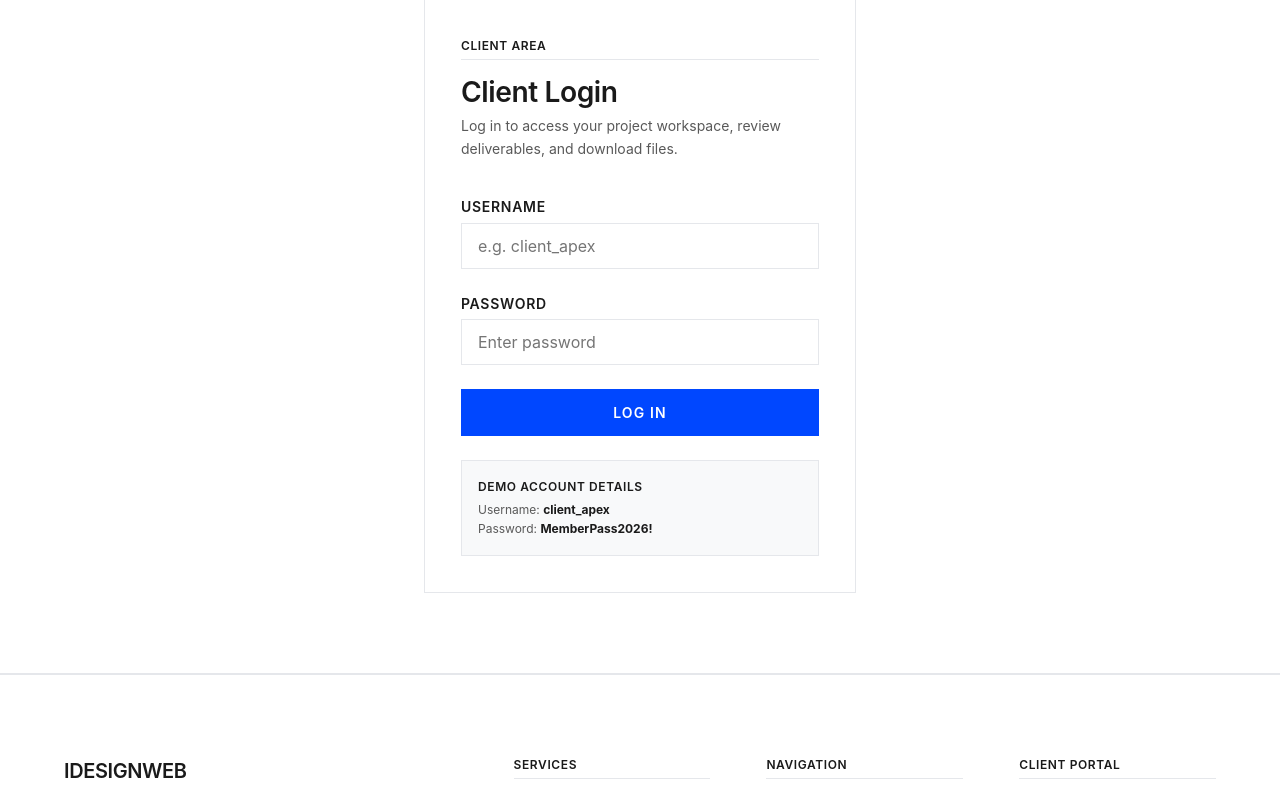
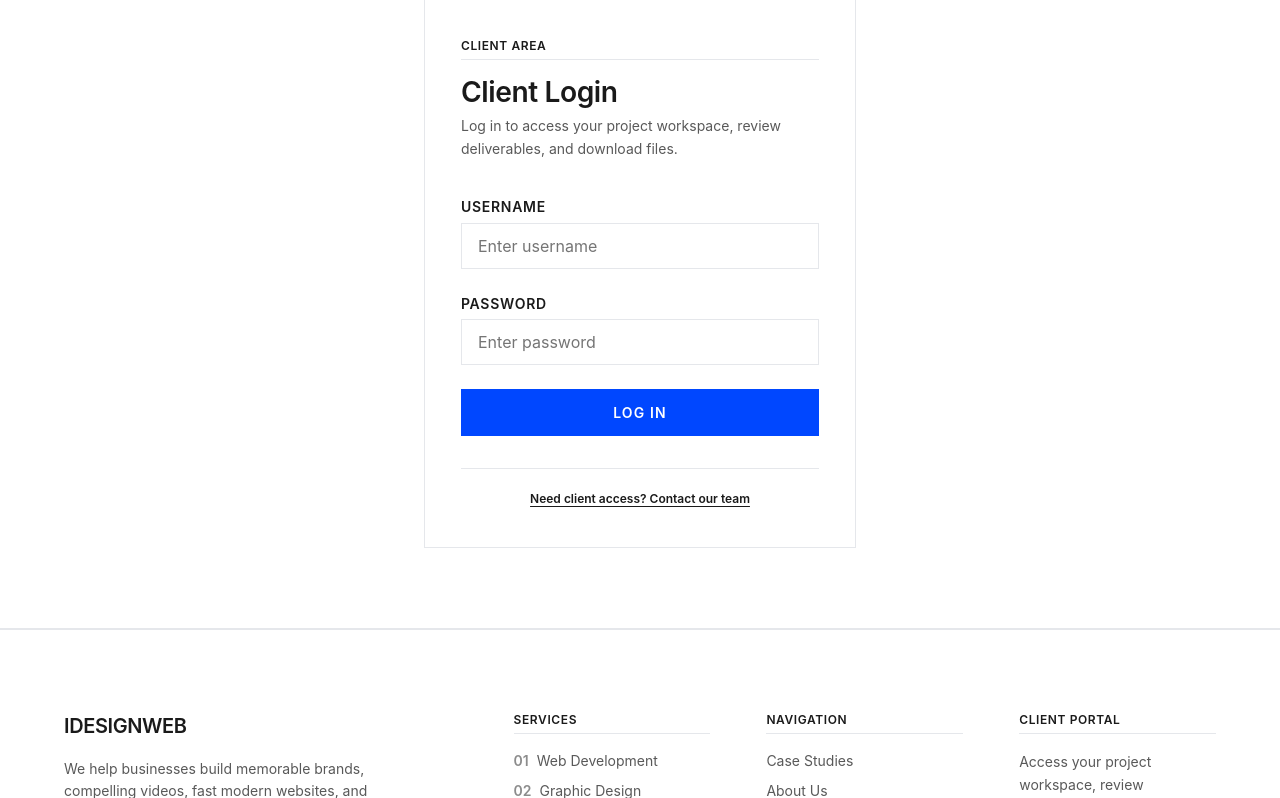
Before and after one commit to vincent0-ai/idesignweb, a Django app: page /login/ in a window 1280 px wide. Shown: the part 149-947 px from the top of the page. Run offline with Django 5.2, Linux system fonts and the light colour scheme.

Commit message:
Remove hardcoded credentials box from login page and make seed passwords configurable

```diff
--- a/apps/core/management/commands/seed_data.py
+++ b/apps/core/management/commands/seed_data.py
@@ -502,20 +502,22 @@ class Command(BaseCommand):
         # 8. Seed SQLite Demo Users
         self.stdout.write('Seeding SQLite authentication users...')
         if not User.objects.filter(username='client_apex').exists():
+            client_pass = os.getenv('CLIENT_INITIAL_PASSWORD', 'MemberPass2026!')
             User.objects.create_user(
                 username='client_apex',
                 email='client@apex.com',
-                password='MemberPass2026!',
+                password=client_pass,
                 first_name='Apex',
                 last_name='Corporation'
             )
             self.stdout.write('Created client user: client_apex')
 
         if not User.objects.filter(username='admin').exists():
+            admin_pass = os.getenv('ADMIN_INITIAL_PASSWORD', 'AdminPass2026!')
             User.objects.create_superuser(
                 username='admin',
                 email='admin@idesignweb.com',
-                password='AdminPass2026!'
+                password=admin_pass
             )
             self.stdout.write('Created admin user: admin')
 
--- a/templates/portal/login.html
+++ b/templates/portal/login.html
@@ -22,7 +22,7 @@
 
         <div class="form-group">
           <label for="username" class="form-label">Username</label>
-          <input type="text" id="username" name="username" class="form-input" required autocomplete="username" placeholder="e.g. client_apex">
+          <input type="text" id="username" name="username" class="form-input" required autocomplete="username" placeholder="Enter username">
         </div>
 
         <div class="form-group">
@@ -30,18 +30,15 @@
           <input type="password" id="password" name="password" class="form-input" required autocomplete="current-password" placeholder="Enter password">
         </div>
 
-        <button type="submit" class="btn btn-primary btn-block" style="margin-bottom: var(--space-lg);">
+        <button type="submit" class="btn btn-primary btn-block" style="margin-bottom: var(--space-md);">
           Log In
         </button>
       </form>
 
-      <!-- Demonstration Credentials Box -->
-      <div style="background-color: var(--bg-surface); border: 1px solid var(--border-hairline); padding: var(--space-md);">
-        <div class="form-label" style="font-size: var(--text-tiny);">Demo Account Details</div>
-        <div style="font-size: var(--text-tiny); color: var(--text-muted);">
-          <div>Username: <span style="color: var(--text-main); font-weight: bold;">client_apex</span></div>
-          <div>Password: <span style="color: var(--text-main); font-weight: bold;">MemberPass2026!</span></div>
-        </div>
+      <div style="text-align: center; border-top: 1px solid var(--border-hairline); padding-top: var(--space-md); margin-top: var(--space-md);">
+        <a href="{% url 'public:contact' %}" class="card-service-action" style="font-size: var(--text-tiny);">
+          Need client access? Contact our team
+        </a>
       </div>
     </div>
   </div>
```
